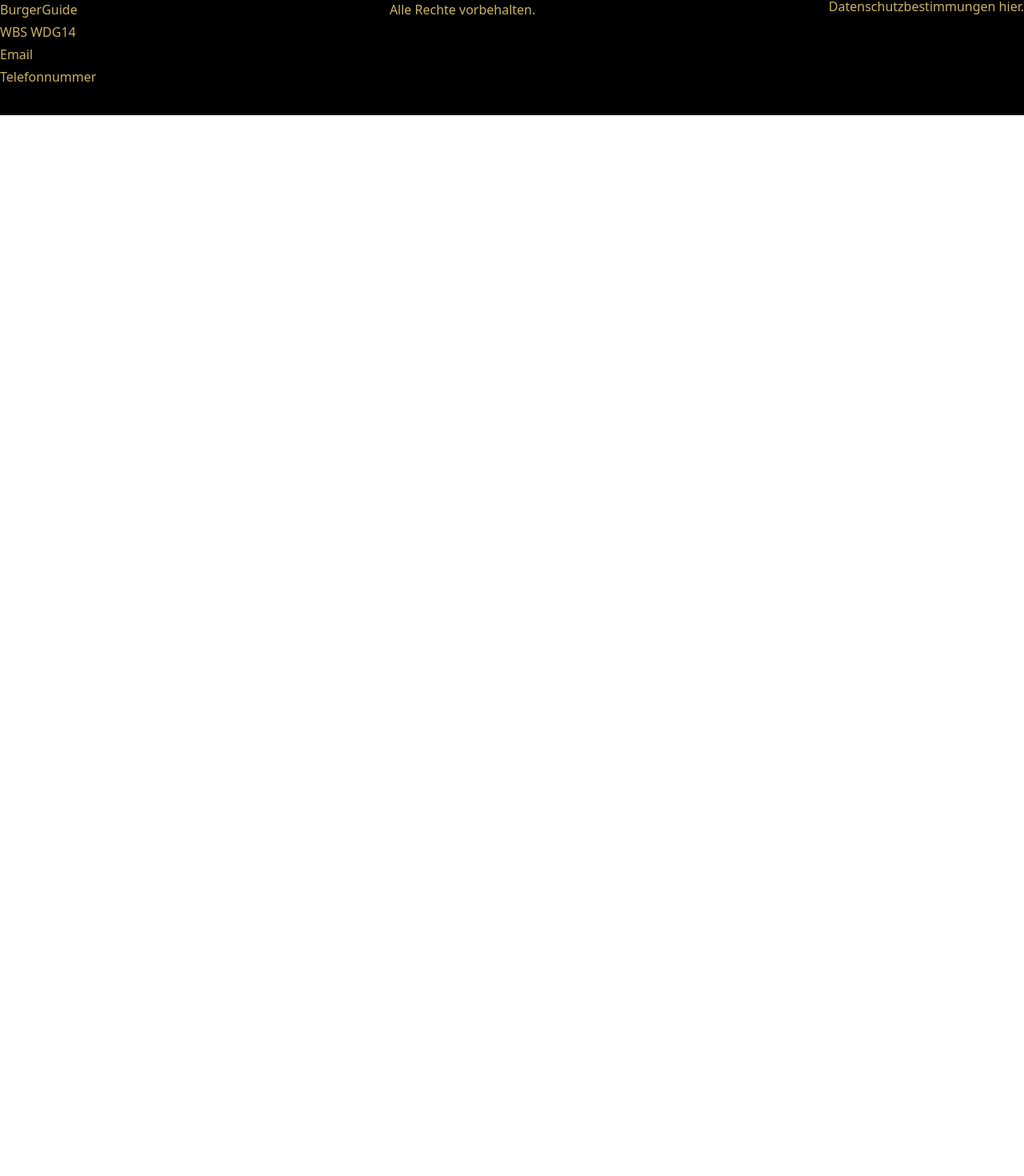
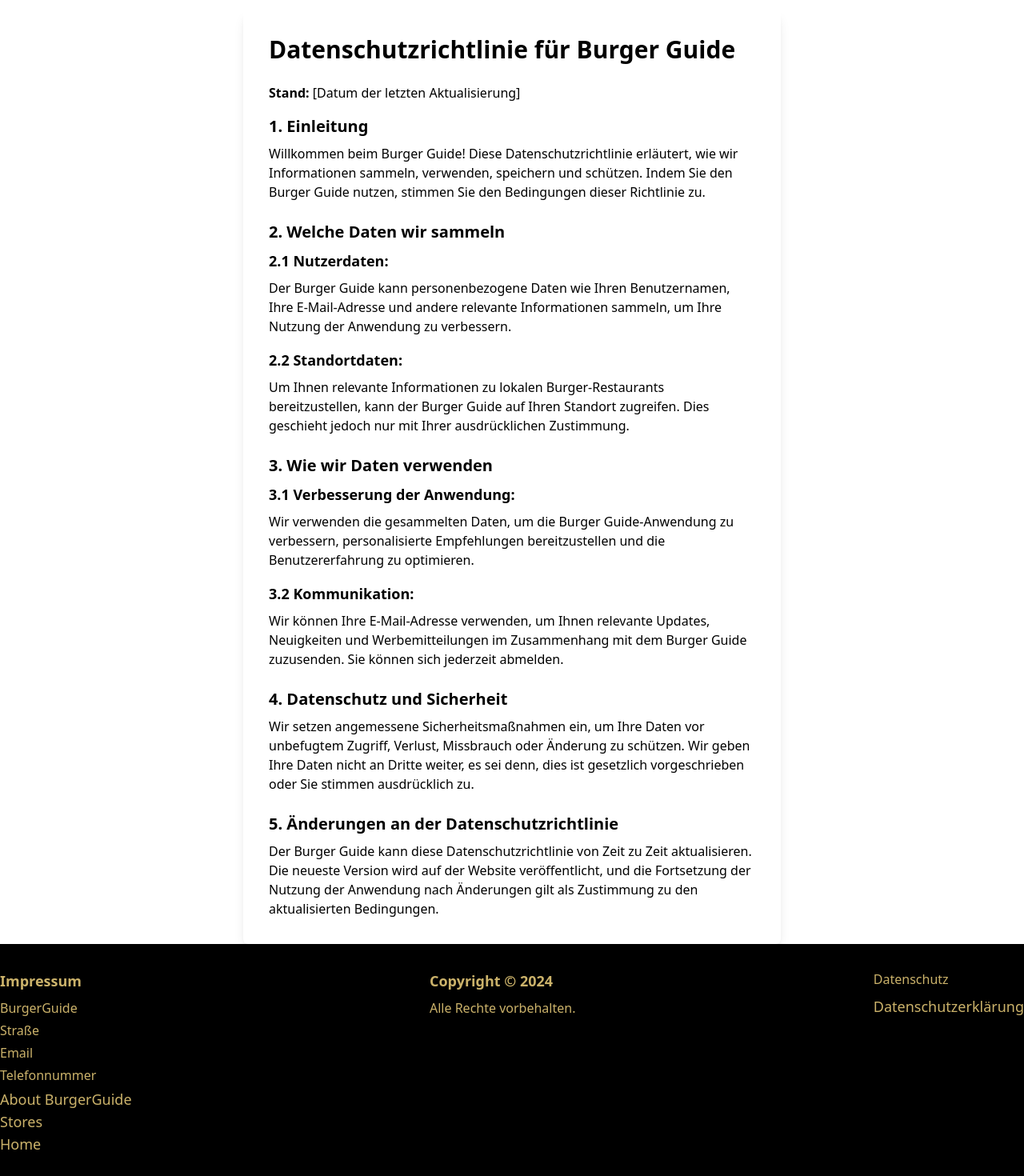
Before and after one commit to Ben84FFM/BurgerGuide, a React (Vite) app in the folder client/: page /policy in a window 1280 px wide. Shown: the part 132-1602 px from the top of the page at 80% size. Before the commit the page ends 800 px from the top, so only its background shows below. Built offline with nearby package versions, Linux system fonts and the light colour scheme.

Commit message:
DesignFrontendAboutus&Stores

```diff
--- a/client/src/App.jsx
+++ b/client/src/App.jsx
@@ -11,6 +11,7 @@ import AboutUs from './Components/AboutUs';
 import SearchTest from './Components/SearchTest';
 import StoreDetails from './Components/StoreDetail';
 import BurgerRating from './Components/StoreRating';
+import PrivacyPolicy from './Components/dataPolicy';
 
 function App() {
   return (
@@ -26,6 +27,7 @@ function App() {
         <Route path="/store/:storeId" element={<StoreDetails />} />
         <Route path='/addRestaurant' element={<AddStoreForm />} />
         <Route path="/reviewStore/:storeId" element={<BurgerRating />} />
+        <Route path="/policy" element={<PrivacyPolicy />} />
       </Routes>
       <Footer />
     </>
--- a/client/src/Components/AboutUs.jsx
+++ b/client/src/Components/AboutUs.jsx
@@ -1,54 +1,40 @@
 import React from 'react';
+import StackCarousel from './TechStackCarousel';
 
 const AboutUs = () => {
   return (
-    <div className="containerBG bg-black">
-      <div className="containerImg flex flex-col items-center max-w-screen-xl mx-auto relative">
-        {/* ImageTop */}
-        <img
-          src="../src/assets/LandingPage.jpg"
-          alt="LandingPageLogo"
-          className="w-full object-fill h-auto max-w-screen-xl"
-        />
-
-        {/* ImageBottom */}
-        <img
-          src="../src/assets/LandingPageLogo2.jpg"
-          alt="LandingPageLogo2"
-          className="w-full object-fill h-auto max-w-screen-xl"
-        />
-
-        {/* Container mit dem Text und dem Bild */}
-        <div className="bg-opacity-70 absolute top-1/2 left-1/2 transform -translate-x-1/2 -translate-y-1/2 flex flex-col items-center bg-black rounded-xl">
+    <div className="bg-white min-h-screen flex flex-col items-center justify-center">
+      <div className="max-w-screen-xl mx-auto p-8 rounded-xl bg-opacity-70 text-white text-center lg:flex lg:items-center">
         <img
           src="../src/assets/BurgerGuideLogo2.png"
           alt="BurgerGuideLogo"
-            className="w-1/2 h-auto rounded-md mb-4"
+          className="w-full lg:w-1/2 h-auto rounded-md mb-8 lg:mb-0"
         />
-          <div className="containerTextBox text-center">
-            <h1 className="text-cbb26a text-lg font-bold mb-4">Behind the Stage!</h1>
+        <div className="text-left lg:text-center lg:w-1/2 lg:pl-8">
+          <h1 className="text-cbb26a text-3xl font-bold mb-4">Behind the Stage!</h1>
 
-            <p className="text-cbb26a mb-4">
+          <p className="text-cbb26a  mb-4">
             Express.js forms the backbone of our server-side development, enabling quick API creation for seamless data exchange between our database and the frontend.
           </p>
-            <p className="text-cbb26a mb-4">
+          <p className="text-cbb26a  mb-4">
             React.js ensures a responsive frontend, allowing users to effortlessly navigate through different burger joints and discover their favorites.
           </p>
-            <p className="text-cbb26a mb-4">
+          <p className="text-cbb26a  mb-4">
             Axios facilitates seamless communication between our frontend and backend, contributing to a smooth user experience.
           </p>
-            <p className="text-cbb26a mb-4">
+          <p className="text-cbb26a  mb-4">
             Tailwind CSS is instrumental in crafting an attractive layout and design for our website, providing efficiency in creation and maintenance.
           </p>
-            <p className="text-cbb26a mb-4">
+          <p className="text-cbb26a  mb-4">
             Bcrypt is employed to securely encrypt passwords, prioritizing the security and integrity of user accounts.
           </p>
-            <p className="text-cbb26a mb-4">
+          <p className="text-cbb26a  mb-4">
             Join us at BurgerGuide, where burger dreams come true!
           </p>
-
         </div>
       </div>
+      <div className="mx-auto max-w-screen-xl">
+        <StackCarousel />
       </div>
     </div>
   );
--- a/client/src/Components/ContactUs.jsx
+++ b/client/src/Components/ContactUs.jsx
@@ -22,7 +22,7 @@ const ContactUsButton = () => {
 
   const handleSubmit = (e) => {
     e.preventDefault();
-    // Logik für die Formularübermittlung
+
     console.log('Formulardaten senden:', formData);
   };
 
--- a/client/src/Components/Footer.jsx
+++ b/client/src/Components/Footer.jsx
@@ -1,4 +1,6 @@
 import React from 'react';
+import { Link } from 'react-router-dom';
+import PrivacyPolicy from './dataPolicy';
 
 const Footer = () => {
   const currentYear = new Date().getFullYear();
@@ -9,10 +11,12 @@ const Footer = () => {
     <div className="footer-section mb-4 lg:mb-0">
       <h4 className="text-cbb26a text-lg font-bold mb-2">Impressum</h4>
       <p className="text-cbb26a mb-1">BurgerGuide</p>
-      <p className="text-cbb26a mb-1">WBS WDG14</p>
+      <p className="text-cbb26a mb-1">Straße</p>
       <p className="text-cbb26a mb-1">Email</p>
       <p className="text-cbb26a mb-1">Telefonnummer</p>
-      {/* Weitere Impressum-Informationen hier */}
+      <Link to='/about' className='cursor-pointer hover:opacity-80 text-cbb26a mb-1'><p className='text-lg'>About BurgerGuide</p></Link>
+      <Link to='/burgerstores' className='cursor-pointer hover:opacity-80 text-cbb26a mb-1'><p className='text-lg'>Stores</p></Link>
+      <Link to='/' className='cursor-pointer hover:opacity-80 text-cbb26a mb-1'><p className='text-lg'>Home</p></Link>
     </div>
 
     <div className="footer-section mb-4 lg:mb-0">
@@ -22,7 +26,7 @@ const Footer = () => {
 
     <div className="footer-section">
       <h4 className="text-cbb26a mb-2">Datenschutz</h4>
-      <p className="text-cbb26a mb-1">Datenschutzbestimmungen hier.</p>
+      <Link to='/policy' className='cursor-pointer hover:opacity-80 text-cbb26a mb-1'><p className='text-lg'>Datenschutzerklärung</p></Link>
     </div>
   </div>
 </footer>
--- a/client/src/Components/StoreCarouselSearch.jsx
+++ b/client/src/Components/StoreCarouselSearch.jsx
@@ -32,10 +32,12 @@ const StoreCarouselSearch = () => {
     dots: true,
     infinite: true,
     speed: 800,
-    slidesToShow: 3,
-    slidesToScroll: 1,
+    slidesToShow: 5,
+    slidesToScroll: 5,
     autoplay: true,
     autoplaySpeed: 5000,
+    vertical: true,
+    verticalSwiping: true,
   };
 
   useEffect(() => {
@@ -63,7 +65,7 @@ const StoreCarouselSearch = () => {
   }
 
   return (
-    <div className="text-center px-4 lg:px-0 carousel-container"> {/* Hinzugefügte CSS-Klasse */}
+    <div className="text-center px-4 lg:px-0 carousel-container">
       <h2 className="text-2xl lg:text-3xl xl:text-4xl text-cbb26a font-bold mb-6">Burger & BBQ Stores</h2>
       <Slider {...settings} className="mx-auto max-w-screen-lg">
         {stores.map((store) => (
--- /dev/null
+++ b/client/src/Components/TechStackCarousel.jsx
@@ -0,0 +1,56 @@
+import React, { useEffect, useRef } from 'react';
+import Slider from 'react-slick';
+import 'slick-carousel/slick/slick.css';
+import 'slick-carousel/slick/slick-theme.css';
+
+const StackCarousel = () => {
+  const placeholderImages = [
+    'https://upload.wikimedia.org/wikipedia/commons/thumb/a/a7/React-icon.svg/2300px-React-icon.svg.png',
+    'https://webimages.mongodb.com/_com_assets/cms/kuyjf3vea2hg34taa-horizontal_default_slate_blue.svg?auto=format%252Ccompress',
+    'https://nodejs.org/static/images/logo.svg',
+    'https://cdn.worldvectorlogo.com/logos/logo-javascript.svg',
+    ];
+
+  const containerRef = useRef(null);
+
+  useEffect(() => {
+    if (containerRef.current) {
+      const maxHeight = Math.max(
+        ...Array.from(containerRef.current.children).map((child) => child.clientHeight)
+      );
+      Array.from(containerRef.current.children).forEach(
+        (child) => (child.style.height = `${maxHeight}px`)
+      );
+    }
+  }, []);
+
+  const settings = {
+    dots: true,
+    infinite: true,
+    speed: 800,
+    slidesToShow: 3,
+    slidesToScroll: 1,
+    autoplay: true,
+    autoplaySpeed: 5000,
+  };
+
+  return (
+    <div className="text-center px-4 lg:px-0 py-8">
+      <Slider {...settings} className="mx-auto max-w-screen-xl">
+        {placeholderImages.map((image, index) => (
+          <div key={index} className="flex items-center px-4">
+            <div className="flex bg-white rounded-md p-6 shadow-md">
+              <img
+                src={image}
+                alt={`Technology ${index + 1}`}
+                className="w-full h-auto object-cover rounded-md"
+              />
+            </div>
+          </div>
+        ))}
+      </Slider>
+    </div>
+  );
+};
+
+export default StackCarousel;
--- /dev/null
+++ b/client/src/Components/dataPolicy.jsx
@@ -0,0 +1,58 @@
+import React from 'react';
+
+const PrivacyPolicy = () => {
+  return (
+    <div className="max-w-2xl mx-auto p-8 bg-white shadow-lg rounded-md mt-10 sm:mt-20">
+      <h1 className="text-3xl font-bold mb-6">Datenschutzrichtlinie für Burger Guide</h1>
+
+      <p className="mb-4"><strong>Stand:</strong> [Datum der letzten Aktualisierung]</p>
+
+      <div className="mb-6">
+        <h2 className="text-xl font-bold mb-2">1. Einleitung</h2>
+        <p>
+          Willkommen beim Burger Guide! Diese Datenschutzrichtlinie erläutert, wie wir Informationen sammeln, verwenden, speichern und schützen. Indem Sie den Burger Guide nutzen, stimmen Sie den Bedingungen dieser Richtlinie zu.
+        </p>
+      </div>
+
+      <div className="mb-6">
+        <h2 className="text-xl font-bold mb-2">2. Welche Daten wir sammeln</h2>
+
+        <div className="mb-4">
+          <h3 className="text-lg font-bold mb-2">2.1 Nutzerdaten:</h3>
+          <p>Der Burger Guide kann personenbezogene Daten wie Ihren Benutzernamen, Ihre E-Mail-Adresse und andere relevante Informationen sammeln, um Ihre Nutzung der Anwendung zu verbessern.</p>
+        </div>
+
+        <div>
+          <h3 className="text-lg font-bold mb-2">2.2 Standortdaten:</h3>
+          <p>Um Ihnen relevante Informationen zu lokalen Burger-Restaurants bereitzustellen, kann der Burger Guide auf Ihren Standort zugreifen. Dies geschieht jedoch nur mit Ihrer ausdrücklichen Zustimmung.</p>
+        </div>
+      </div>
+
+      <div className="mb-6">
+        <h2 className="text-xl font-bold mb-2">3. Wie wir Daten verwenden</h2>
+
+        <div className="mb-4">
+          <h3 className="text-lg font-bold mb-2">3.1 Verbesserung der Anwendung:</h3>
+          <p>Wir verwenden die gesammelten Daten, um die Burger Guide-Anwendung zu verbessern, personalisierte Empfehlungen bereitzustellen und die Benutzererfahrung zu optimieren.</p>
+        </div>
+
+        <div>
+          <h3 className="text-lg font-bold mb-2">3.2 Kommunikation:</h3>
+          <p>Wir können Ihre E-Mail-Adresse verwenden, um Ihnen relevante Updates, Neuigkeiten und Werbemitteilungen im Zusammenhang mit dem Burger Guide zuzusenden. Sie können sich jederzeit abmelden.</p>
+        </div>
+      </div>
+
+      <div className="mb-6">
+        <h2 className="text-xl font-bold mb-2">4. Datenschutz und Sicherheit</h2>
+        <p>Wir setzen angemessene Sicherheitsmaßnahmen ein, um Ihre Daten vor unbefugtem Zugriff, Verlust, Missbrauch oder Änderung zu schützen. Wir geben Ihre Daten nicht an Dritte weiter, es sei denn, dies ist gesetzlich vorgeschrieben oder Sie stimmen ausdrücklich zu.</p>
+      </div>
+
+      <div>
+        <h2 className="text-xl font-bold mb-2">5. Änderungen an der Datenschutzrichtlinie</h2>
+        <p>Der Burger Guide kann diese Datenschutzrichtlinie von Zeit zu Zeit aktualisieren. Die neueste Version wird auf der Website veröffentlicht, und die Fortsetzung der Nutzung der Anwendung nach Änderungen gilt als Zustimmung zu den aktualisierten Bedingungen.</p>
+      </div>
+    </div>
+  );
+};
+
+export default PrivacyPolicy;
```
Also changed, not shown: client/src/Components/SearchTest.jsx (+30 -45 lines), 2 other files (tests, documents, lock files or other folders). Lines whose indentation alone changed are shown as unchanged.
